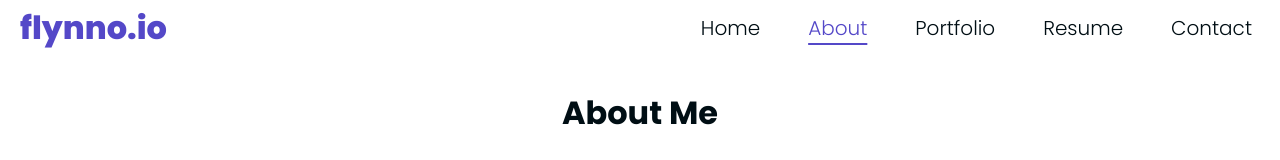
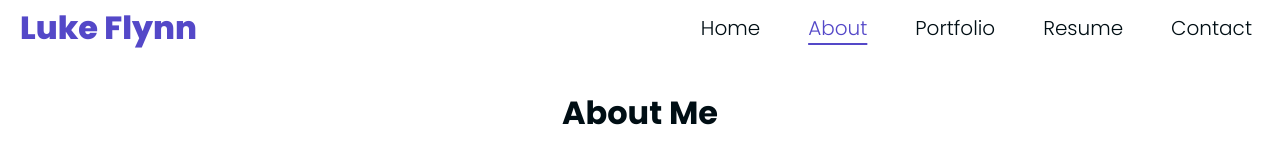
Before and after one commit to flynno-io/my-portfolio, a React (Vite) app: page /about in a window 1280 px wide. Shown: the top 160 px of the page. Built offline with nearby package versions, Linux system fonts and the light colour scheme; a web font is replaced by a local one.

Commit message:
updated the header

```diff
--- a/src/components/Header/Header.jsx
+++ b/src/components/Header/Header.jsx
@@ -19,7 +19,7 @@ const Header = () => {
 
 	return (
 		<header style={styles.header}>
-			<div style={styles.h1}>flynno.io</div>
+			<div style={styles.h1}>Luke Flynn</div>
 			<Nav />
 		</header>
 	)
```
